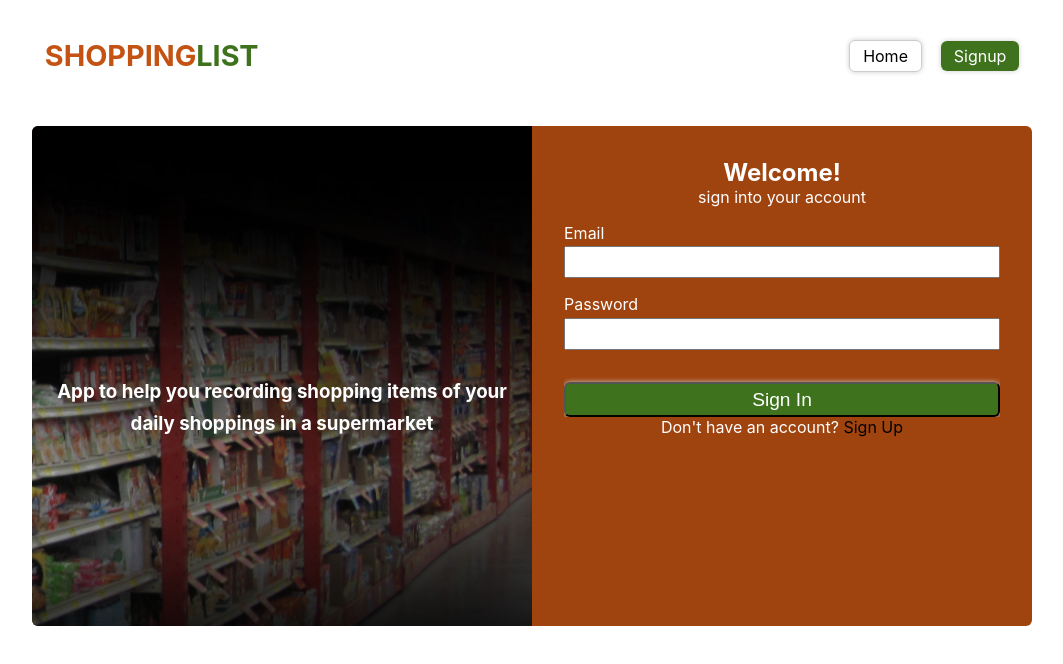
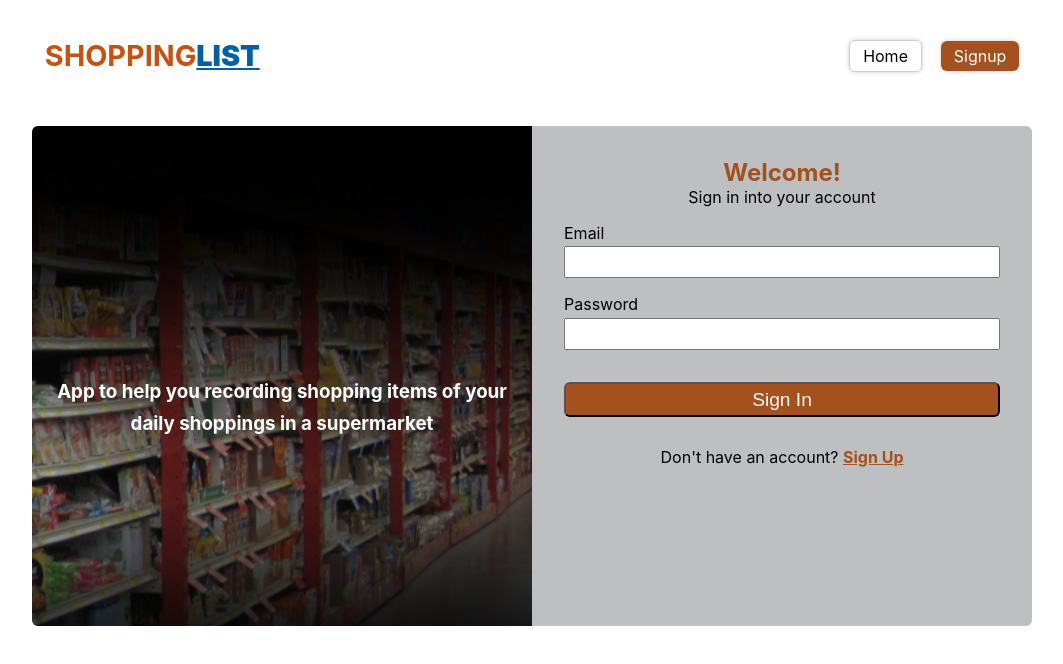
Before and after one commit to jemmyarina/shoping_list, a React (Create React App) app: page /signin in a window 1280 px wide. Shown: the top 664 px of the page, without its empty margins (108-1171 px from the left). Built offline with nearby package versions, Linux system fonts and the light colour scheme; no server answers.

Commit message:
ft-user-View-css-color-change

```diff
--- a/src/App.css
+++ b/src/App.css
@@ -30,18 +30,26 @@ ul {
 }
 
 .card {
-  color: white;
+  color: black;
   height: 500px;
   width: 80%;
   max-width: 1000px;
-  background: #A0440F;
+  background: #BDBFC0;
   border-radius: 6px;
   margin: auto;
   display: flex;
   overflow: hidden;
 }
 
-.card h2,
+.card h2, span{
+  text-align: center;
+  color:#A5501F;
+  font-weight: bolder;
+}
+span{
+  text-decoration: underline;
+
+}
 .card p,
 .card footer {
   text-align: center;
@@ -71,6 +79,7 @@ ul {
   transform: translateX(-50%);
   width: 90%;
   line-height: 2rem;
+  color: white;
 }
 
 .card__right {
@@ -131,13 +140,13 @@ ul {
 }
 
 .btn-light:hover {
-  background-color: #3E721D;
+  background-color: #015EA7;
   color: white;
   border: none;
 }
 
 .btn-dark {
-  background-color: #3E721D;
+  background-color: #A5501F;
   color: white;
 }
 
--- a/src/components/SignIn.js
+++ b/src/components/SignIn.js
@@ -36,7 +36,7 @@ const SignIn = () => {
                 <div className="card__right">
                     <form className="form" onSubmit={handleSignin}>
                         <h2>Welcome!</h2>
-                        <p>sign into your account</p>
+                        <p>Sign in into your account</p>
                         <label htmlFor="email">Email</label>
                         <input type="email" id="email" name="email" value={loginInfo.email} onChange={(e) => setLoginInfo({ ...loginInfo, email: e.target.value })} />
                         <label htmlFor="password">Password</label>
@@ -44,7 +44,7 @@ const SignIn = () => {
 
                         <button className="btn-dark">Sign In</button>
                     </form>
-                    <footer>Don't have an account? <Link to="/signup">Sign Up</Link></footer>
+                    <footer>Don't have an account? <Link to="/signup"><span>Sign Up</span></Link></footer>
                 </div>
             </div>
         </div>
--- a/src/components/SignUp.js
+++ b/src/components/SignUp.js
@@ -49,7 +49,7 @@ const SignUp = () => {
                 <div className="card__right">
                     <form className="form" onSubmit={handleSignup}>
                         <h2>Welcome!</h2>
-                        <p>sign up to create your account</p>
+                        <p>Sign up to create your account</p>
                         <label htmlFor="name">Name</label>
                         <input type="text" id="name" name="name" value={user.name} onChange={(e) => setUser({ ...user, name: e.target.value })} />
                         <label htmlFor="email">Email</label>
--- a/src/components/styles/navbar.css
+++ b/src/components/styles/navbar.css
@@ -17,7 +17,7 @@
 }
 
 .navbar__logo span {
-    color: #3E721D;
+    color: #015EA7;
 }
 
 .navbar__links .btn-light {
--- a/src/components/styles/signin.css
+++ b/src/components/styles/signin.css
@@ -5,6 +5,9 @@
     flex-direction: column;
     height: 80vh;
 }
+footer{
+  margin-top: 30px;
+}
 
   @media screen and (max-width: 560px) {
     .signin-page {
```
